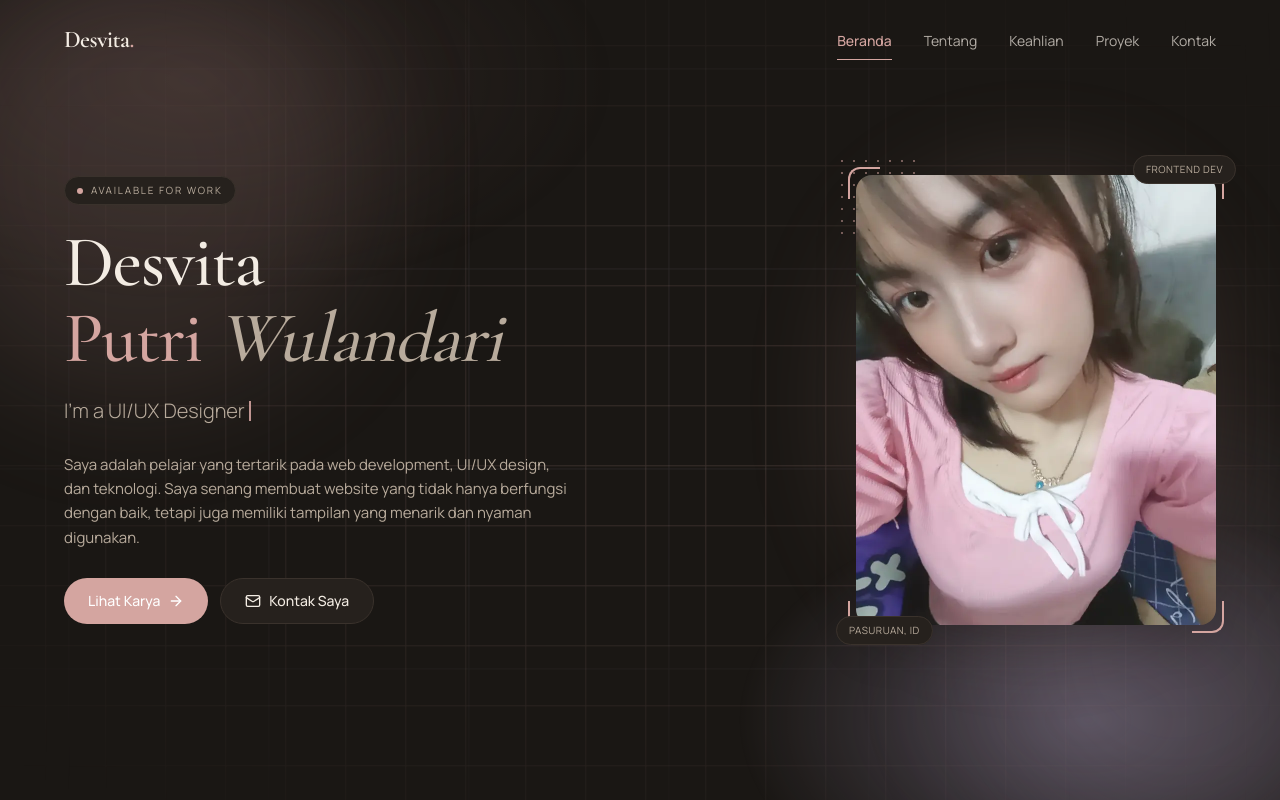
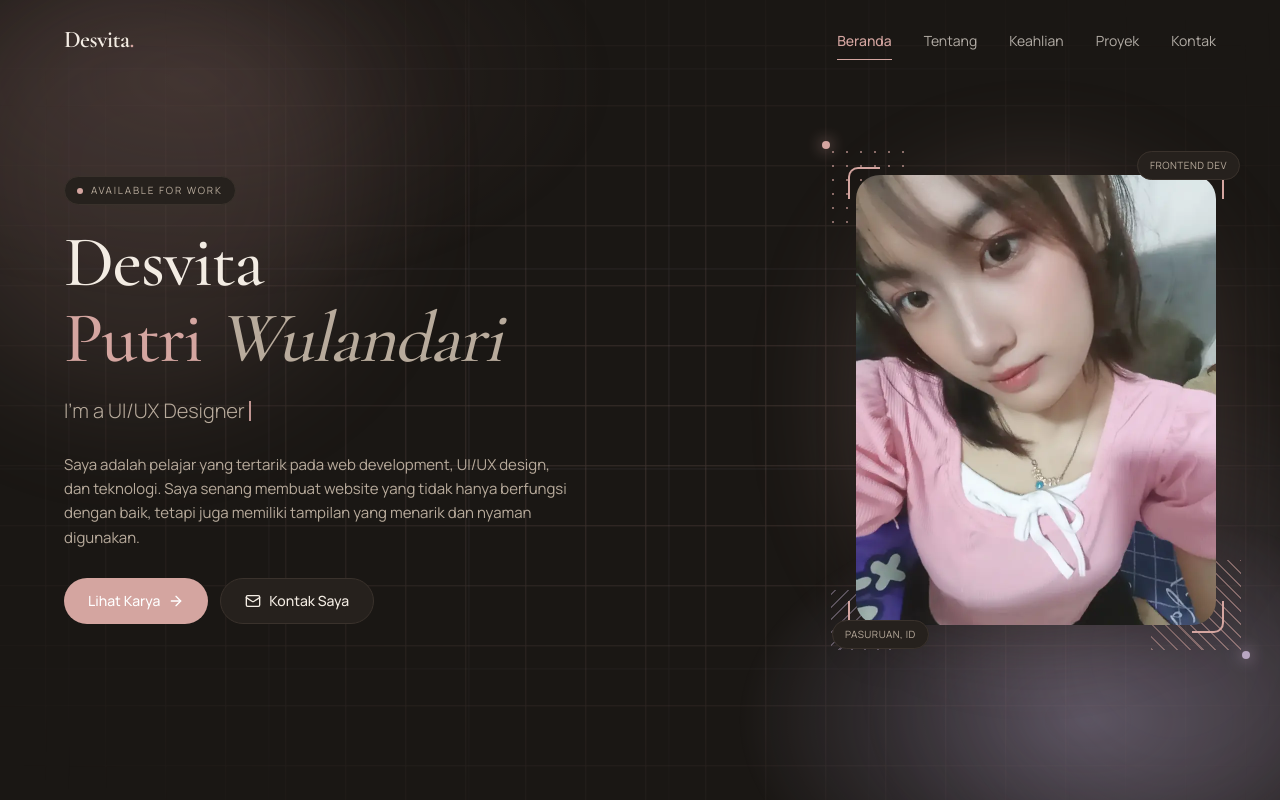
Before and after one commit to vitacantikbanget/portofolio, a Next.js app: page / in a window 1280 px wide. Shown: the top 800 px of the page. Built offline with nearby package versions, Linux system fonts and the light colour scheme.

Commit message:
style: static decorations around photo

```diff
--- a/src/components/Hero.tsx
+++ b/src/components/Hero.tsx
@@ -9,13 +9,9 @@ import TypingText from "./hero/TypingText";
 export default function Hero() {
   const [mouse, setMouse] = useState({ x: 0, y: 0 });
   const [isDesktop, setIsDesktop] = useState(false);
-  const [isMobile, setIsMobile] = useState(false);
 
   useEffect(() => {
-    const check = () => {
-      setIsDesktop(window.innerWidth >= 1024);
-      setIsMobile(window.innerWidth < 768);
-    };
+    const check = () => setIsDesktop(window.innerWidth >= 1024);
     check();
     window.addEventListener("resize", check);
     return () => window.removeEventListener("resize", check);
@@ -37,50 +33,78 @@ export default function Hero() {
       id="home"
       className="relative min-h-screen flex items-center overflow-hidden"
     >
-      <div className="container-custom w-full py-24 lg:py-28">
+      <div className="container-custom w-full pt-32 pb-20 lg:py-28">
         <div className="grid lg:grid-cols-2 gap-12 lg:gap-16 items-center">
           {/* ================= FOTO ================= */}
           <motion.div
             initial={{ opacity: 0, scale: 0.92 }}
             animate={{ opacity: 1, scale: 1 }}
             transition={{ duration: 0.9, delay: 0.2 }}
-            className="flex justify-center lg:justify-end lg:order-2"
+            className="flex justify-center lg:justify-end lg:order-2 order-1"
           >
             <div className="relative w-[240px] sm:w-[300px] lg:w-[360px]">
-              {/* Glow — blur dikurangi di mobile */}
+              {/* Glow di belakang */}
               <div
                 className="absolute inset-0 rounded-full pointer-events-none"
                 style={{
                   background: "var(--accent)",
-                  opacity: 0.25,
-                  filter: isMobile ? "blur(40px)" : "blur(70px)",
+                  opacity: 0.3,
+                  filter: "blur(70px)",
                   transform: "scale(0.9)",
                 }}
               />
 
-              {/* Dot grid — tetap ada, tapi lebih kecil di mobile */}
+              {/* ====== DOT GRID — kiri atas ====== */}
               <div
                 className="absolute pointer-events-none"
                 style={{
-                  top: "-20px",
-                  left: "-20px",
-                  width: isMobile ? "60px" : "80px",
-                  height: isMobile ? "60px" : "80px",
+                  top: "-30px",
+                  left: "-30px",
+                  width: "90px",
+                  height: "90px",
                   backgroundImage:
-                    "radial-gradient(var(--accent) 1.2px, transparent 1.2px)",
-                  backgroundSize: "12px 12px",
+                    "radial-gradient(var(--accent) 1.5px, transparent 1.5px)",
+                  backgroundSize: "14px 14px",
+                  opacity: 0.6,
+                }}
+              />
+
+              {/* ====== GARIS DIAGONAL — kanan bawah ====== */}
+              <div
+                className="absolute pointer-events-none"
+                style={{
+                  bottom: "-25px",
+                  right: "-25px",
+                  width: "90px",
+                  height: "90px",
+                  backgroundImage:
+                    "repeating-linear-gradient(45deg, var(--accent) 0, var(--accent) 1.5px, transparent 1.5px, transparent 9px)",
                   opacity: 0.5,
                 }}
               />
 
-              {/* Foto — parallax hanya desktop */}
+              {/* ====== GARIS DIAGONAL — kiri bawah ====== */}
+              <div
+                className="absolute pointer-events-none"
+                style={{
+                  bottom: "-25px",
+                  left: "-25px",
+                  width: "60px",
+                  height: "60px",
+                  backgroundImage:
+                    "repeating-linear-gradient(-45deg, var(--mauve) 0, var(--mauve) 1.5px, transparent 1.5px, transparent 9px)",
+                  opacity: 0.4,
+                }}
+              />
+
+              {/* ====== FOTO ====== */}
               <motion.div
                 style={{
                   x: isDesktop ? mouse.x * 10 : 0,
                   y: isDesktop ? mouse.y * 10 : 0,
                 }}
                 transition={{ type: "spring", stiffness: 60, damping: 20 }}
-                className="relative w-full aspect-[4/5] rounded-2xl overflow-hidden shadow-2xl"
+                className="relative w-full aspect-[4/5] rounded-3xl overflow-hidden shadow-2xl"
               >
                 <Image
                   src="/profile.jpeg"
@@ -92,17 +116,17 @@ export default function Hero() {
                 />
               </motion.div>
 
-              {/* Sudut viewfinder — tetap ada */}
+              {/* ====== SUDUT VIEWFINDER — 4 sudut ====== */}
               <div
                 className="absolute pointer-events-none"
                 style={{
                   top: "-8px",
                   left: "-8px",
-                  width: isMobile ? "24px" : "32px",
-                  height: isMobile ? "24px" : "32px",
+                  width: "32px",
+                  height: "32px",
                   borderTop: "2px solid var(--accent)",
                   borderLeft: "2px solid var(--accent)",
-                  borderTopLeftRadius: "12px",
+                  borderTopLeftRadius: "10px",
                 }}
               />
               <div
@@ -110,11 +134,11 @@ export default function Hero() {
                 style={{
                   top: "-8px",
                   right: "-8px",
-                  width: isMobile ? "24px" : "32px",
-                  height: isMobile ? "24px" : "32px",
+                  width: "32px",
+                  height: "32px",
                   borderTop: "2px solid var(--accent)",
                   borderRight: "2px solid var(--accent)",
-                  borderTopRightRadius: "12px",
+                  borderTopRightRadius: "10px",
                 }}
               />
               <div
@@ -122,11 +146,11 @@ export default function Hero() {
                 style={{
                   bottom: "-8px",
                   left: "-8px",
-                  width: isMobile ? "24px" : "32px",
-                  height: isMobile ? "24px" : "32px",
+                  width: "32px",
+                  height: "32px",
                   borderBottom: "2px solid var(--accent)",
                   borderLeft: "2px solid var(--accent)",
-                  borderBottomLeftRadius: "12px",
+                  borderBottomLeftRadius: "10px",
                 }}
               />
               <div
@@ -134,20 +158,46 @@ export default function Hero() {
                 style={{
                   bottom: "-8px",
                   right: "-8px",
-                  width: isMobile ? "24px" : "32px",
-                  height: isMobile ? "24px" : "32px",
+                  width: "32px",
+                  height: "32px",
                   borderBottom: "2px solid var(--accent)",
                   borderRight: "2px solid var(--accent)",
-                  borderBottomRightRadius: "12px",
+                  borderBottomRightRadius: "10px",
                 }}
               />
 
-              {/* Label floating — tetap ada */}
+              {/* ====== TITIK GLOW — kiri atas (statis) ====== */}
+              <div
+                className="absolute rounded-full pointer-events-none"
+                style={{
+                  top: "-34px",
+                  left: "-34px",
+                  width: "8px",
+                  height: "8px",
+                  background: "var(--accent)",
+                  boxShadow: "0 0 15px var(--accent)",
+                }}
+              />
+
+              {/* ====== TITIK GLOW — kanan bawah (statis) ====== */}
+              <div
+                className="absolute rounded-full pointer-events-none"
+                style={{
+                  bottom: "-34px",
+                  right: "-34px",
+                  width: "8px",
+                  height: "8px",
+                  background: "var(--mauve)",
+                  boxShadow: "0 0 15px var(--mauve)",
+                }}
+              />
+
+              {/* ====== LABEL FLOATING ====== */}
               <motion.div
                 initial={{ opacity: 0, x: 20 }}
                 animate={{ opacity: 1, x: 0 }}
                 transition={{ duration: 0.6, delay: 1 }}
-                className="absolute -bottom-5 -left-5 px-3 py-1.5 rounded-full border backdrop-blur-md text-[10px] tracking-wider uppercase whitespace-nowrap"
+                className="absolute -bottom-6 -left-6 px-3 py-1.5 rounded-full border backdrop-blur-md text-[10px] tracking-wider uppercase whitespace-nowrap"
                 style={{
                   background: "var(--surface)",
                   borderColor: "var(--border)",
@@ -161,7 +211,7 @@ export default function Hero() {
                 initial={{ opacity: 0, x: -20 }}
                 animate={{ opacity: 1, x: 0 }}
                 transition={{ duration: 0.6, delay: 1.2 }}
-                className="absolute -top-5 -right-5 px-3 py-1.5 rounded-full border backdrop-blur-md text-[10px] tracking-wider uppercase whitespace-nowrap"
+                className="absolute -top-6 -right-6 px-3 py-1.5 rounded-full border backdrop-blur-md text-[10px] tracking-wider uppercase whitespace-nowrap"
                 style={{
                   background: "var(--surface)",
                   borderColor: "var(--border)",
@@ -174,7 +224,7 @@ export default function Hero() {
           </motion.div>
 
           {/* ================= TEXT ================= */}
-          <div className="text-center lg:text-left lg:order-1">
+          <div className="text-center lg:text-left lg:order-1 order-2">
             <motion.div
               initial={{ opacity: 0, y: 20 }}
               animate={{ opacity: 1, y: 0 }}
```
